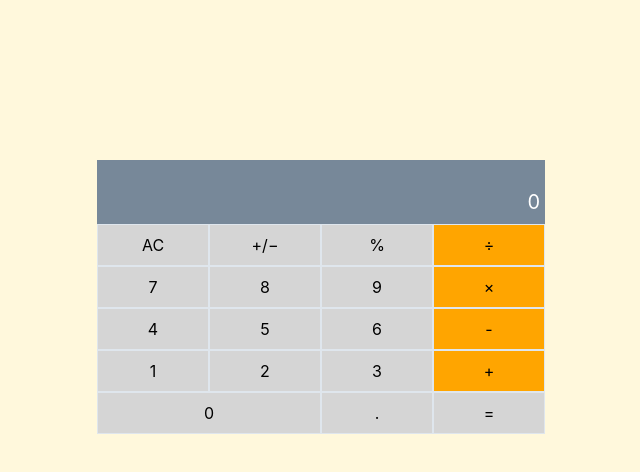
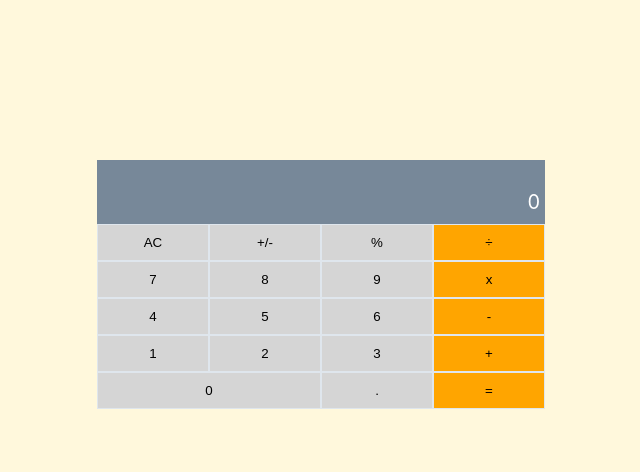
Before and after one commit to abenaTenkorang/math_magician, a React (Create React App) app: page / in a window 1280 px wide. Shown: the top 472 px of the page, without its empty margins (319-959 px from the left). Built offline with nearby package versions, Linux system fonts and the light colour scheme.

Commit message:
Add keys to operate

```diff
--- a/src/components/Calculator.js
+++ b/src/components/Calculator.js
@@ -1,32 +1,61 @@
 import React from 'react';
+import Keys from './Keys';
+import calculate from '../logic/calculator';
 
 class Cal extends React.PureComponent {
-  render() {
-    return (
-      <div className="calDisplay">
-        <div className="result">0</div>
-        <div className="oprt gry">AC</div>
-        <div className="oprt gry">&#43;/&minus;</div>
-        <div className="oprt gry">%</div>
-        <div className="oprt op">&divide;</div>
-        <div className="digit gry">7</div>
-        <div className="digit gry">8</div>
-        <div className="digit gry">9</div>
-        <div className="digit op">&times;</div>
-        <div className="digit gry">4</div>
-        <div className="digit gry">5</div>
-        <div className="digit gry">6</div>
-        <div className="digit op">-</div>
-        <div className="digit gry">1</div>
-        <div className="digit gry">2</div>
-        <div className="digit gry">3</div>
-        <div className="digit op">+</div>
-        <div className="digit span gry">0</div>
-        <div className="digit gry">.</div>
-        <div className="digit gry">=</div>
-      </div>
-    );
+  constructor(props) {
+    super(props);
+    this.state = { total: 0, next: null, operation: null };
   }
+
+    componentDidMount = () => {
+      this.setState({
+        total: 0,
+        next: null,
+        operation: null,
+      });
+    }
+
+    render() {
+      const handleEvent = (e) => {
+        const oprObject = calculate(this.state, e.target.textContent);
+        this.setState(oprObject);
+      };
+
+      const { total, operation, next } = this.state;
+      const oprnd = operation === '%' ? 'mod' : operation;
+      let result = '';
+      if (total) {
+        result = `${total} ${oprnd || ''} ${next || ''}`;
+      } else if (next) {
+        result = `${next} ${oprnd || ''}`;
+      }
+      return (
+        <div className="calDisplay">
+
+          <div className="result">{result || 0 }</div>
+          <Keys styles="oprt gry" handleEvent={(e) => handleEvent(e)} val="AC" />
+          <Keys styles="oprt gry" handleEvent={(e) => handleEvent(e)} val="+/-" />
+          <Keys styles="oprt gry" handleEvent={(e) => handleEvent(e)} val="%" />
+          <Keys styles="oprt op" handleEvent={(e) => handleEvent(e)} val="÷" />
+          <Keys styles="digit gry" handleEvent={(e) => handleEvent(e)} val="7" />
+          <Keys styles="digit gry" handleEvent={(e) => handleEvent(e)} val="8" />
+          <Keys styles="digit gry" handleEvent={(e) => handleEvent(e)} val="9" />
+          <Keys styles="digit op" handleEvent={(e) => handleEvent(e)} val="x" />
+          <Keys styles="digit gry" handleEvent={(e) => handleEvent(e)} val="4" />
+          <Keys styles="digit gry" handleEvent={(e) => handleEvent(e)} val="5" />
+          <Keys styles="digit gry" handleEvent={(e) => handleEvent(e)} val="6" />
+          <Keys styles="digit op" handleEvent={(e) => handleEvent(e)} val="-" />
+          <Keys styles="digit gry" handleEvent={(e) => handleEvent(e)} val="1" />
+          <Keys styles="digit gry" handleEvent={(e) => handleEvent(e)} val="2" />
+          <Keys styles="digit gry" handleEvent={(e) => handleEvent(e)} val="3" />
+          <Keys styles="digit op" handleEvent={(e) => handleEvent(e)} val="+" />
+          <Keys styles="digit span gry" handleEvent={(e) => handleEvent(e)} val="0" />
+          <Keys styles="digit gry" handleEvent={(e) => handleEvent(e)} val="." />
+          <Keys styles="digit op" handleEvent={(e) => handleEvent(e)} val="=" />
+        </div>
+      );
+    }
 }
 
 export default Cal;
--- /dev/null
+++ b/src/components/Keys.js
@@ -0,0 +1,19 @@
+import React from 'react';
+import PropTypes from 'prop-types';
+
+class Keys extends React.PureComponent {
+  render() {
+    const { val, handleEvent, styles } = this.props;
+    return (
+      <button onClick={handleEvent} className={styles} type="button">{val}</button>
+    );
+  }
+}
+
+Keys.propTypes = {
+  val: PropTypes.string.isRequired,
+  handleEvent: PropTypes.func.isRequired,
+  styles: PropTypes.string.isRequired,
+};
+
+export default Keys;
```
